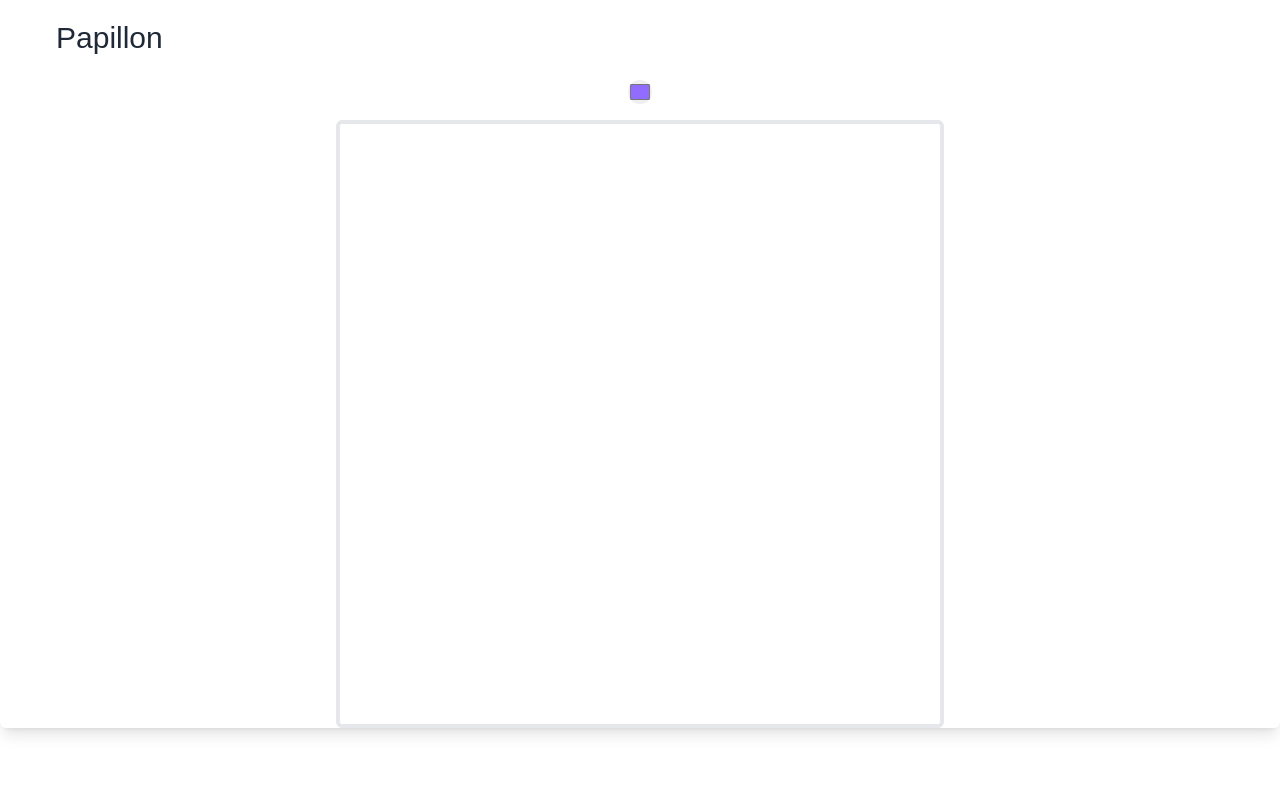
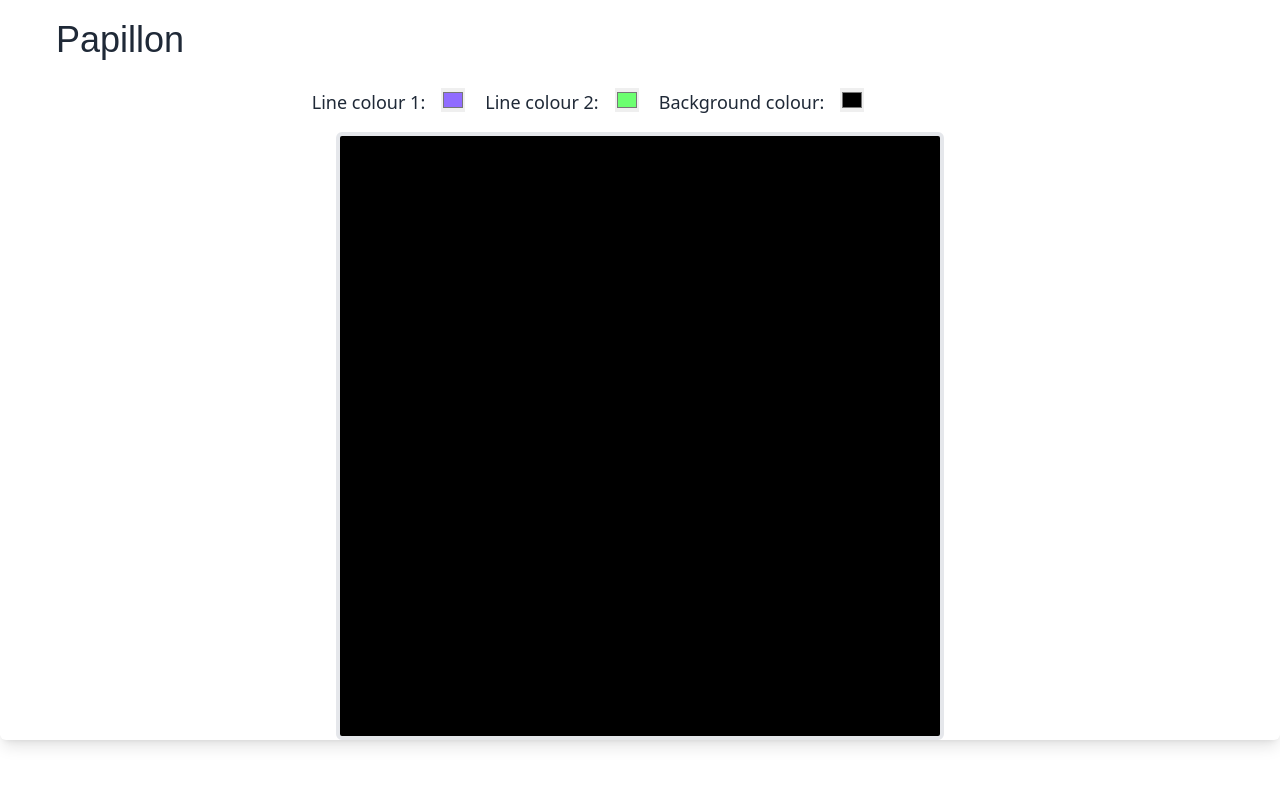
Before and after one commit to waddo4/fp-sketch-app, a Vue app: page /draw in a window 1280 px wide. Shown: the top 786 px of the page. Built offline with nearby package versions, Linux system fonts and the light colour scheme; no server answers; a web font is replaced by a local one.

Commit message:
drawing page updated

```diff
--- a/src/components/Navigation.vue
+++ b/src/components/Navigation.vue
@@ -2,16 +2,16 @@
     <header>
         <nav class="py-5 px-4 flex justify-between flex-col gap-4 items-center sm:flex-row">
             <div class="flex items-center gap-x-4">
-                <router-link :to="{name: 'Home'}" class="mb-1 text-md"><h1 class="text-3xl mr-10 ml-10" id="logo">Papillon</h1></router-link>
+                <router-link :to="{name: 'Home'}" class="mb-1 text-md"><h1 class="text-4xl mr-10 ml-10" id="logo">Papillon</h1></router-link>
                     <ul class="flex flex-1 justify-end gap-x-10">
-                        <router-link v-if="user?.email" class="cursor-pointer hover:text-violet-400 text-lg" :to="{ name: 'Profile' }">Profile</router-link>
-                        <router-link v-if="user?.email" class="cursor-pointer hover:text-violet-400 text-lg" :to="{ name: 'Draw' }">Draw</router-link>
-                        <router-link v-if="user?.email" class="cursor-pointer hover:text-violet-400 text-lg" :to="{ name: 'Gallery' }">Gallery</router-link>
+                        <router-link v-if="user?.email" class="cursor-pointer hover:text-violet-400 text-xl" :to="{ name: 'Profile' }">Profile</router-link>
+                        <router-link v-if="user?.email" class="cursor-pointer hover:text-violet-400 text-xl" :to="{ name: 'Draw' }">Draw</router-link>
+                        <router-link v-if="user?.email" class="cursor-pointer hover:text-violet-400 text-xl" :to="{ name: 'Gallery' }">Gallery</router-link>
                     </ul>
             </div>
-            <div class="flex flex-row gap-4 mr-10">
-                <h1 v-if="user?.email" class="font-bold">{{ user.email }}</h1>
-                <button v-if="user?.email" @click="signOut" class="hover:text-violet-400 ml-2">Logout</button>
+            <div class="flex flex-row gap-4 mr-6">
+                <h1 v-if="user?.email" class="font-bold text-xl">{{ user.email }}</h1>
+                <button v-if="user?.email" @click="signOut" class="hover:text-violet-400 ml-4 text-lg">Logout</button>
             </div>
         </nav>
     </header>
@@ -27,16 +27,14 @@ import { reactive } from 'vue';
                 getUser()
             })
                 // Getting current user
-            const getUser = async () => {
+                const getUser = async () => {
                 const { data: { user } } = await supabase.auth.getUser();
-                // console.log(user.email)
                 if (user) {
                     this.user = reactive(user);
                 } else {
                     this.user = {}
                 }
                 }
-            // getUser()
                 },
         data() {
         return { user: {}}
--- a/src/router/index.js
+++ b/src/router/index.js
@@ -39,7 +39,6 @@ const router = createRouter({
       name: 'Gallery',
       component: Gallery,
     }
-
   ]
 })
 
--- a/src/views/DrawView.vue
+++ b/src/views/DrawView.vue
@@ -1,14 +1,39 @@
 <template>
     <div>
         <div id="app" class="flex flex-col items-center rounded-md shadow-lg ">
-            <div class="flex justify-center mb-4">
-                <input type="color" v-model="currentColor" class="w-6 h-6 rounded-full focus:outline-none cursor-pointer" />
+            <div class="flex justify-center mb-4 content-center">
+                <div class="flex flex-row mr-5 mt-1">
+                    <p class="mr-4 text-lg">Line colour 1: </p>
+                    <input type="color" v-model="currentColor1" class="w-6 h-6 cursor-pointer" />
+                </div>
+                <div class="flex flex-row mr-5 mt-1">
+                    <p class="mr-4 text-lg">Line colour 2: </p>
+                    <input type="color" v-model="currentColor2" class="w-6 h-6 cursor-pointer" />
+                </div>
+                <div class="flex flex-row mr-5 mt-1">
+                    <p class="mr-4 text-lg">Background colour: </p>
+                    <input type="color" v-model="canvasBgColor" class="w-6 h-6 cursor-pointer" />
+                </div>
+                <div class="flex flex-row mr-5 mt-1 content-center justify-center">
+                    <button @click="resetCanvas" class="hover:bg-gray-800 text-white px-1 rounded-md">
+                        <svg xmlns="http://www.w3.org/2000/svg" fill="none" viewBox="0 0 24 24" stroke-width="1.5" stroke="currentColor" class="w-6 h-6">
+                        <path stroke-linecap="round" stroke-linejoin="round" d="M16.023 9.348h4.992v-.001M2.985 19.644v-4.992m0 0h4.992m-4.993 0l3.181 3.183a8.25 8.25 0 0013.803-3.7M4.031 9.865a8.25 8.25 0 0113.803-3.7l3.181 3.182m0-4.991v4.99"/>
+                        </svg>
+                    </button>
+                </div>
+                <div class="flex flex-row content-center justify-center">
+                    <button @click="showSaveMessage" class="hover:bg-gray-800 text-white px-1 rounded-md">
+                        <svg xmlns="http://www.w3.org/2000/svg" fill="none" viewBox="0 0 24 24" stroke-width="1.5" stroke="currentColor" class="w-6 h-6">
+                        <path stroke-linecap="round" stroke-linejoin="round" d="M3 16.5v2.25A2.25 2.25 0 005.25 21h13.5A2.25 2.25 0 0021 18.75V16.5M16.5 12L12 16.5m0 0L7.5 12m4.5 4.5V3" />
+                        </svg>
+                    </button>
+                </div>
             </div>
-            <canvas id="canvas" width="600" height="600" class="rounded-md border-4 bg-white"></canvas>
+            <p class="mb-4 italic text-emerald-500" v-if="showMessage">{{ message }}</p>
+            <canvas id="canvas" width="600" height="600" :style="{ backgroundColor: canvasBgColor }" class="rounded-md border-4"></canvas>
         </div>
     </div>
 </template>
-
 
 <script>
 import $ from "jquery";
@@ -20,13 +45,18 @@ export default {
       lastX: null,
       lastY: null,
       drawing: false,
-      currentColor: "#906cff",
+      currentColor1: "#906cff",
+      currentColor2: "#6cff70",
+      canvasBgColor: '#000000',
+      showMessage: false,
+      message: ''
     };
   },
     mounted(){
         let lastX, lastY;
         let drawing = false;
-        const vm = this;
+        const line1 = this;
+        const line2 = this;
 
         const canvasX = function (e) { return e.pageX - $('canvas').offset().left;}
         const canvasY = function (e) { return e.pageY - $('canvas').offset().top; }
@@ -51,20 +81,23 @@ export default {
         const x = canvasX(e);
         const y = canvasY(e);
 
-        ctx.strokeStyle = vm.currentColor;
-
-        ctx.beginPath();
-
         let lineThickness = 1 + Math.sqrt((lastX - x) * (lastX - x) + (lastY - y) * (lastY - y)) / 5;
             if (lineThickness > 10) {
                 lineThickness = 10;
             }
         ctx.lineWidth = lineThickness;
+        ctx.lineJoin="round";
+        ctx.lineCap="round";
 
+        ctx.strokeStyle = line1.currentColor1;
+
+        ctx.beginPath();
         ctx.moveTo(lastX, lastY);
         ctx.lineTo(x, y);
         ctx.stroke();
         ctx.closePath();
+
+        ctx.strokeStyle = line2.currentColor2;
 
         ctx.beginPath();
         ctx.moveTo(600-lastX, lastY);
@@ -72,13 +105,27 @@ export default {
         ctx.stroke();
         ctx.closePath();
 
-            ctx.lineJoin="round";
-            ctx.lineCap="round";
-
         lastX = x;
         lastY = y;
         });
     },
+    methods: {
+        showSaveMessage() {
+            this.showMessage = !this.showMessage;
+            if (this.showMessage) {
+            this.setMessage("To save your artwork, right click the canvas and select 'Save Image As...'");
+            } else {
+            this.setMessage('');
+            }
+        },
+        setMessage(message) {
+            this.message = message;
+        },
+        resetCanvas() {
+            const ctx = document.querySelector('canvas').getContext('2d');
+            ctx.clearRect(0, 0, canvas.width, canvas.height);
+        }
+    }
 }
 
 </script>
```
Also changed, not shown: src/stores/store.js (deleted).
